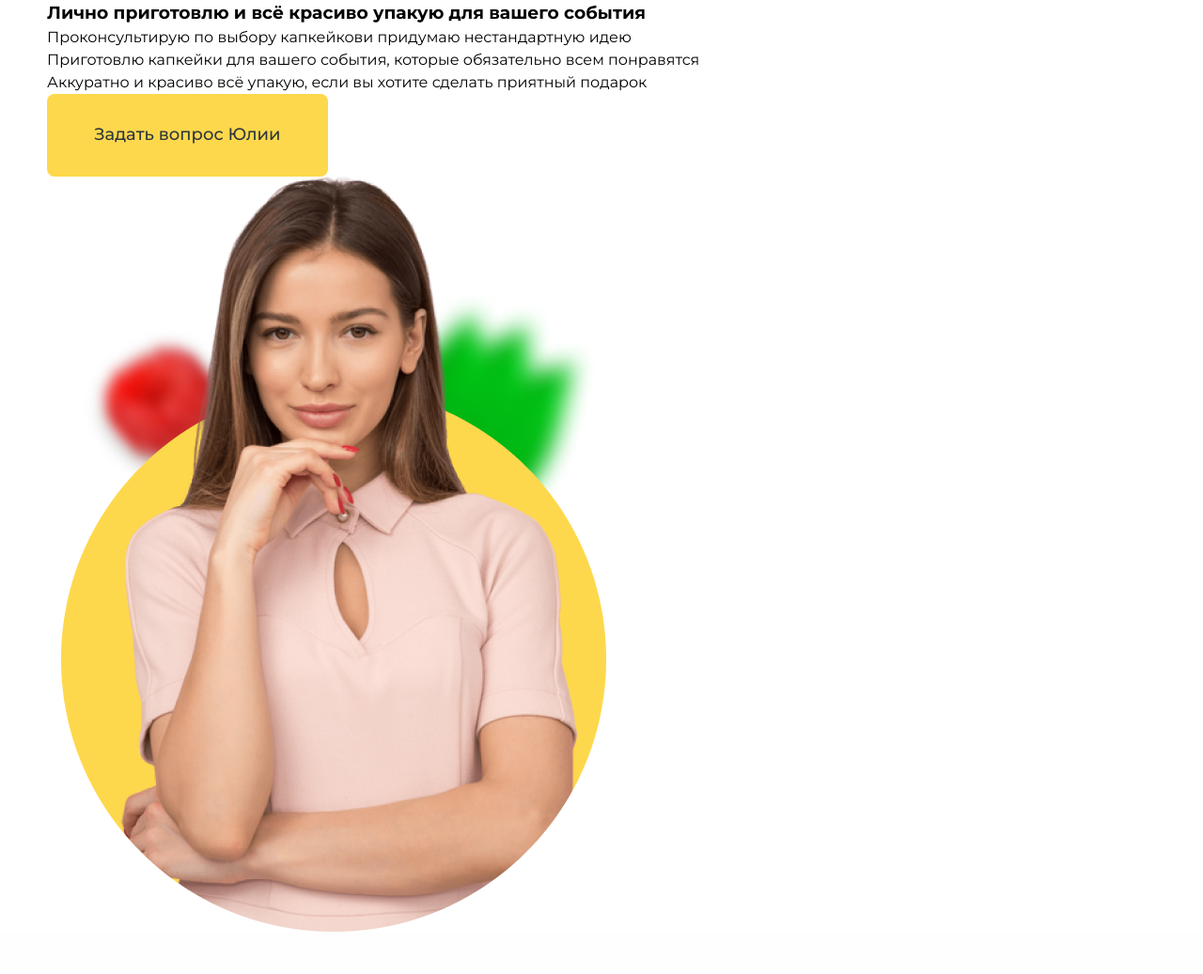
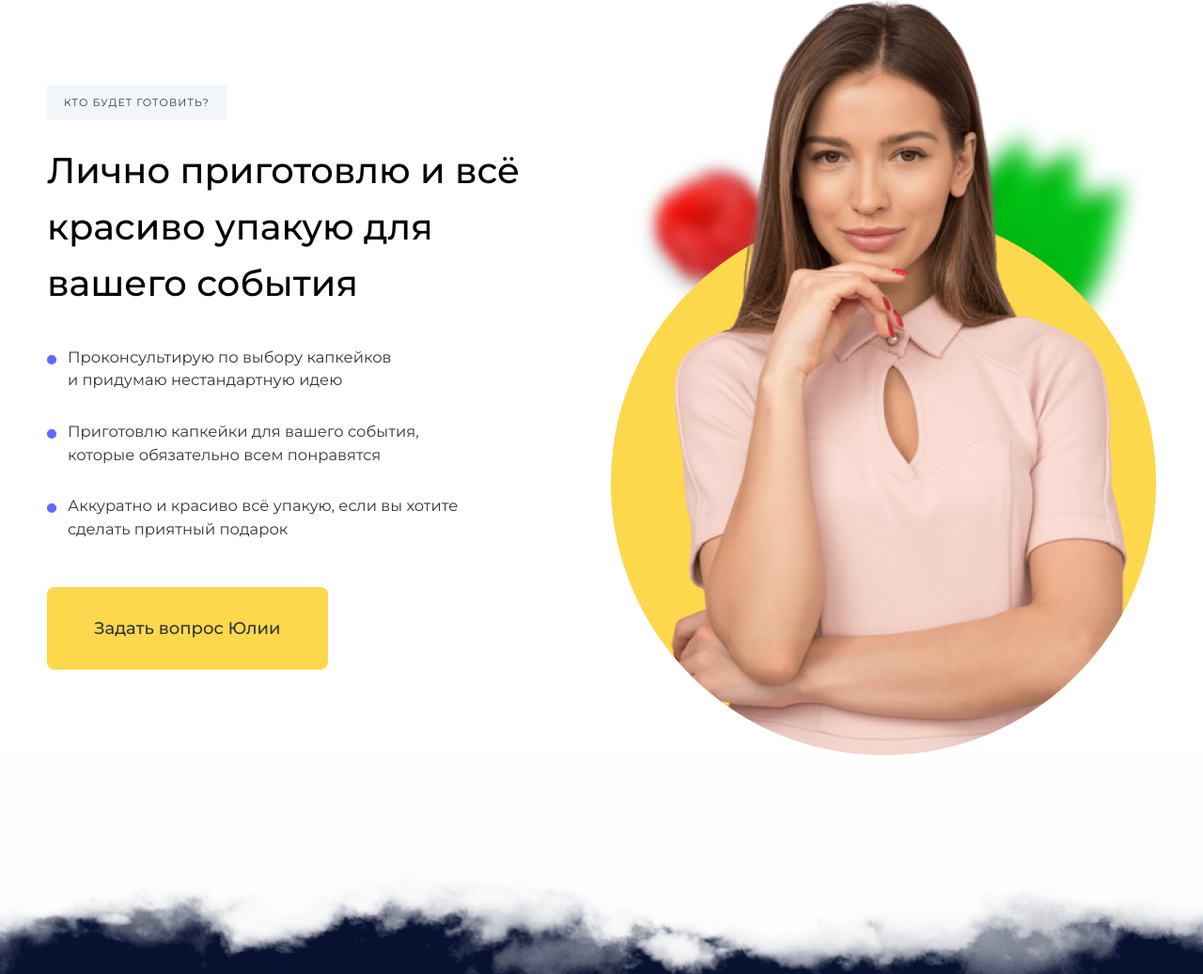
Before and after one commit to Andrew1aptev/slakdiyrulet, a plain HTML site: page index.html in a window 1280 px wide. Shown: the top 1037 px of the page at 94% size. Drawn offline with nearby package versions, Linux system fonts and the light colour scheme.

Commit message:
styles for author section

```diff
--- a/index.html
+++ b/index.html
@@ -20,9 +20,10 @@
     <section class="author">
       <div class="author__container container">
         <div class="author__content">
+          <span class="author__description">Кто будет готовить?</span>
           <h3 class="author__title">Лично приготовлю и всё красиво упакую для вашего события</h3>
           <ul class="author__list">
-            <li class="author__item">Проконсультирую по выбору капкейкови придумаю нестандартную идею</li>
+            <li class="author__item">Проконсультирую по выбору капкейков<br>и придумаю нестандартную идею</li>
             <li class="author__item">Приготовлю капкейки для вашего события, которые обязательно всем понравятся </li>
             <li class="author__item">Аккуратно и красиво всё упакую, если вы хотите сделать приятный подарок</li>
           </ul>
--- a/scss/blocks/_author.scss
+++ b/scss/blocks/_author.scss
@@ -1,18 +1,61 @@
 .author {
 }
 .author__container {
+    display: flex;
+    justify-content: center;
+    align-items: center;
+    column-gap: 18px;
 }
 .container {
 }
 .author__content {
 }
+.author__description{
+    display: inline-flex;
+    justify-content: center;
+    align-items: center;
+    height: 37px;
+    margin-bottom: 24px;
+    padding-inline: 18px;
+    background-color: #F2F6FA;
+    color: #2e363e;
+    font-weight: 400;
+    font-size: 11px;
+    line-height: 1.5;
+    letter-spacing: 0.1em;
+    text-transform: uppercase;
+}
 .author__title {
+    max-width: 580px;
+    margin-bottom: 36px;
+    font-weight: 500;
+    font-size: clamp(1.5rem, 1.2rem + 1.5vw, 3rem);
+    line-height: 3.75rem;
 }
 .author__list {
+    display: flex;
+    flex-direction: column;
+    row-gap: 30px;
+    max-width: 438px;
+    margin-bottom: 50px;
 }
 .author__item {
+    position: relative;
+    padding-left: 22px;
+    color: #2E363E;
+    font-size: clamp(0.875rem, 0.825rem + 0.25vw, 1.125rem);
 }
-.author__button {
+.author__item::before{
+    content: "";
+    position: absolute;
+    background-image: url('./../img/author/list-item-bullet.svg');
+    background-position: center center; /* x y */
+    background-size: cover;
+    background-repeat: no-repeat;
+    top: 10px;
+    left: 0px;
+    width: 10px;
+    height: 10px;
 }
 .author__image {
 }
```
Also changed, not shown: css/main.css, css/main.min.css, img/author/list-item-bullet.svg (added).
